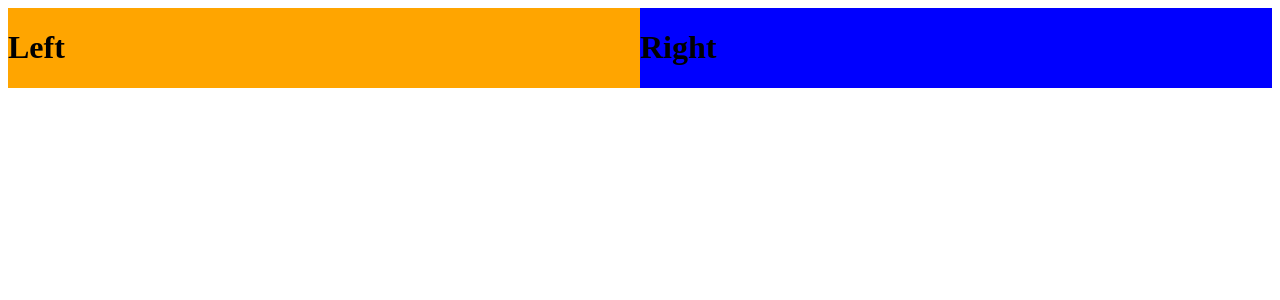
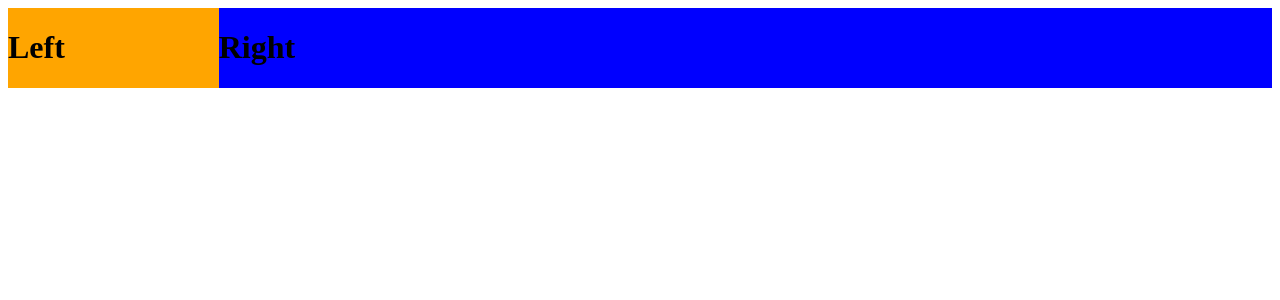
Before and after one commit to CarSig/patterns, a React (Vite) app: page / in a window 1280 px wide. Shown: the top 300 px of the page. Built offline with nearby package versions, Linux system fonts and the light colour scheme.

Commit message:
done width handling

```diff
--- a/src/components/split_screen/SplitScreen.jsx
+++ b/src/components/split_screen/SplitScreen.jsx
@@ -5,9 +5,12 @@ const Container = styled.div`
     display: flex;`
 
 const Panel = styled.div`
-    flex: 1;
+    flex: ${props => props.panelWidth};
+
     ${props => props.left && css`
     background-color: orange;
+    min-width: 111px;
+    max-width: 320px;
     `}
     ${props => props.right && css`
     background-color: blue;
@@ -19,17 +22,20 @@ const Panel = styled.div`
 
 const SplitScreen = ({
     left: Left,
-    right: Right }) => {
+    right: Right,
+    leftWidth = 1,
+    rightWidth = 5
+}) => {
     return (
         <Container>
-            <Panel left>
+            <Panel left panelWidth={leftWidth} leftWidth={1}>
                 <Left />
             </Panel>
-            <Panel right>
+            <Panel right panelWidth={rightWidth} rightWidth={1}>
                 <Right />
             </Panel>
 
-        </Container>
+        </Container >
     )
 }
 
```
